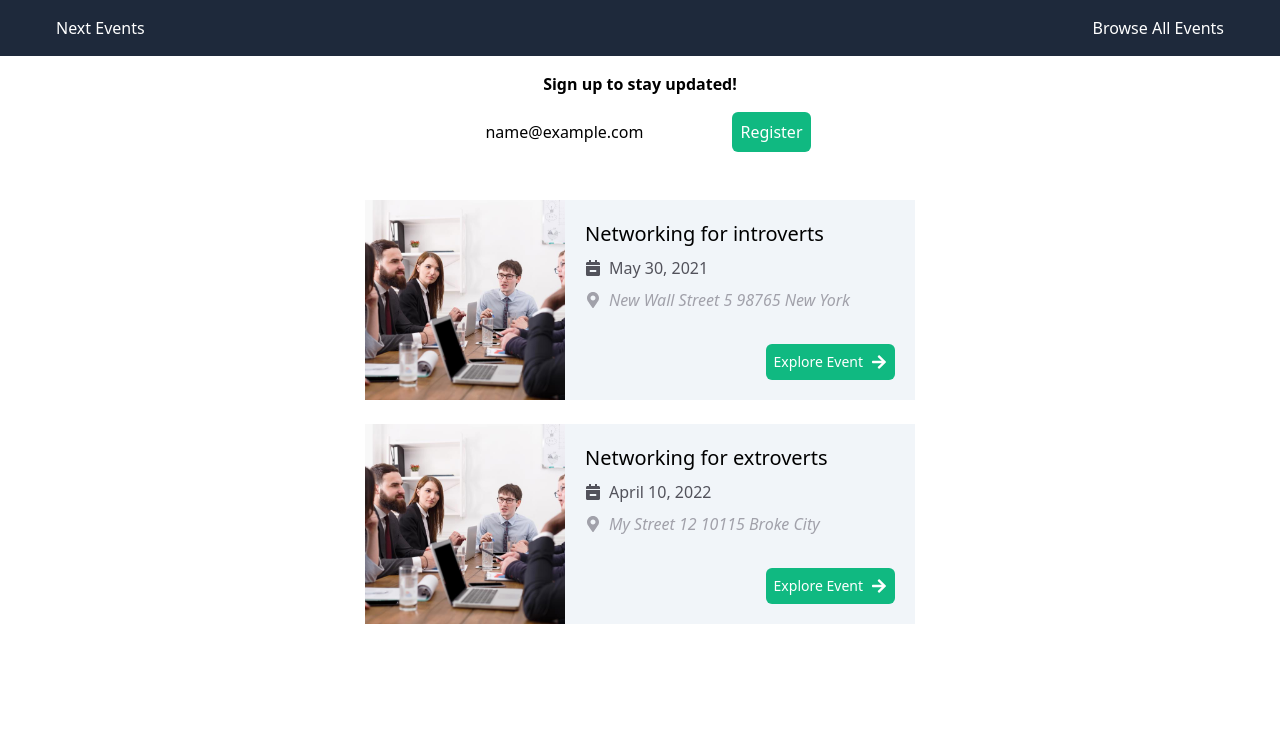
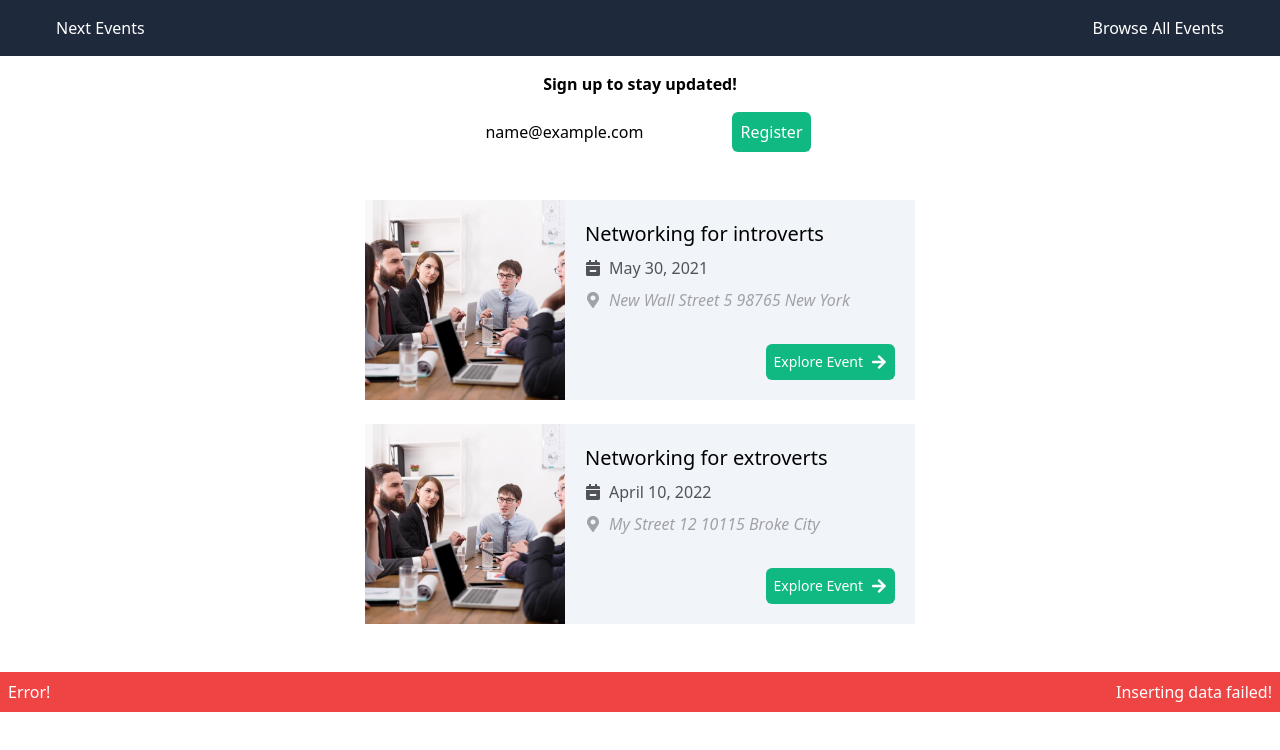
Before and after one commit to maryamrmz/Next-js, a Next.js app: page / in a window 1280 px wide. Both pictures are taken after typing "name@example.com" into the empty fields and a click on the button "Register". Shown: the top 750 px of the page. Built offline with nearby package versions, Linux system fonts and the light colour scheme; no server answers; the database is empty.

Commit message:
add `Notication` context

```diff
--- a/components/input/newsletter-registration.tsx
+++ b/components/input/newsletter-registration.tsx
@@ -1,11 +1,22 @@
-import { FormEvent, useRef, VFC } from 'react';
+import { FormEvent, useContext, useRef, VFC } from 'react';
+
+import NotificationContext from 'store/notification-context';
 
 const NewsletterRegistration: VFC = () => {
   const emailInputRef = useRef<HTMLInputElement>(null);
 
+  const notificationCtx = useContext(NotificationContext);
+
   const registrationHandler = (event: FormEvent) => {
     event.preventDefault();
+
     const enteredEmail = emailInputRef.current?.value;
+
+    notificationCtx.showNotification({
+      title: 'Signing up...',
+      message: 'Registering for newsletter.',
+      status: 'pending',
+    });
 
     fetch('/api/newsletter', {
       method: 'POST',
@@ -14,11 +25,29 @@ const NewsletterRegistration: VFC = () => {
         'Content-Type': 'application/json',
       },
     })
-      .then((response) => response.json())
-      .then((data) => console.log(data));
-    // fetch user input (state or refs)
-    // optional: validate input
-    // send valid data to API
+      .then((response) => {
+        if (response.ok) {
+          return response.json();
+        }
+
+        return response.json().then((data) => {
+          throw new Error(data.message || 'Something went wrong!');
+        });
+      })
+      .then(() => {
+        notificationCtx.showNotification({
+          title: 'Success!',
+          message: 'Successfully registered for newsletter!',
+          status: 'success',
+        });
+      })
+      .catch((error) => {
+        notificationCtx.showNotification({
+          title: 'Error!',
+          message: error.message || 'Something went wrong!',
+          status: 'error',
+        });
+      });
   };
 
   return (
--- a/components/layout/layout.tsx
+++ b/components/layout/layout.tsx
@@ -1,13 +1,26 @@
-import { FC } from 'react';
+import { FC, useContext } from 'react';
 
 import MainHeader from './main-header';
+import Notification from '../ui/notification';
+import NotificationContext from 'store/notification-context';
 
 const Layout: FC = ({ children }) => {
+  const notificationCtx = useContext(NotificationContext);
+
+  const activeNotification = notificationCtx.notification;
+
   return (
-    <div>
+    <>
       <MainHeader />
       <main>{children}</main>
-    </div>
+      {activeNotification && (
+        <Notification
+          title={activeNotification.title}
+          message={activeNotification.message}
+          status={activeNotification.status}
+        />
+      )}
+    </>
   );
 };
 
--- /dev/null
+++ b/components/ui/notification.tsx
@@ -0,0 +1,38 @@
+import { useContext, VFC } from 'react';
+
+import NotificationContext from 'store/notification-context';
+
+interface NotificationProps {
+  title: string;
+  message: string;
+  status: string;
+}
+
+const Notification: VFC<NotificationProps> = ({ message, status, title }) => {
+  const notificationCtx = useContext(NotificationContext);
+
+  let statusClasses = '';
+
+  if (status === 'success') {
+    statusClasses = 'bg-green-500';
+  }
+
+  if (status === 'error') {
+    statusClasses = 'bg-red-500';
+  }
+
+  if (status === 'pending') {
+    statusClasses = 'bg-yellow-500';
+  }
+
+  const activeClasses = `flex justify-between p-2 text-white ${statusClasses}`;
+
+  return (
+    <div className={activeClasses} onClick={notificationCtx.hideNotification}>
+      <h2>{title}</h2>
+      <p>{message}</p>
+    </div>
+  );
+};
+
+export default Notification;
--- a/pages/_app.tsx
+++ b/pages/_app.tsx
@@ -1,14 +1,26 @@
 import type { AppProps } from 'next/app';
+import Head from 'next/head';
 
 import Layout from 'components/layout/layout';
+import { NotificationContextProvider } from 'store/notification-context';
 
 import '../styles/globals.css';
 
 function MyApp({ Component, pageProps }: AppProps) {
   return (
-    <Layout>
-      <Component {...pageProps} />
-    </Layout>
+    <NotificationContextProvider>
+      <Layout>
+        <Head>
+          <title>Next Events</title>
+          <meta name="description" content="NextJS Events" />
+          <meta
+            name="viewport"
+            content="initial-scale=1.0, width=device-width"
+          />
+        </Head>
+        <Component {...pageProps} />
+      </Layout>
+    </NotificationContextProvider>
   );
 }
 
--- /dev/null
+++ b/store/notification-context.tsx
@@ -0,0 +1,60 @@
+import { createContext, useState, useEffect, FC } from 'react';
+
+type Notification =
+  | { title: string; message: string; status: string | 'success' | 'error' }
+  | undefined
+  | null;
+
+interface NotificationContextType {
+  notification: Notification;
+  showNotification: (notificationData: any) => void;
+  hideNotification: () => void;
+}
+
+const NotificationContext = createContext<NotificationContextType>({
+  notification: null, // { title, message, status }
+  showNotification: (notificationData: Notification) => {},
+  hideNotification: () => {},
+});
+
+export const NotificationContextProvider: FC = ({ children }) => {
+  const [activeNotification, setActiveNotification] = useState<Notification>();
+
+  useEffect(() => {
+    if (
+      activeNotification &&
+      (activeNotification.status === 'success' ||
+        activeNotification.status === 'error')
+    ) {
+      const timer = setTimeout(() => {
+        setActiveNotification(null);
+      }, 3000);
+
+      return () => {
+        clearTimeout(timer);
+      };
+    }
+  }, [activeNotification]);
+
+  const showNotificationHandler = (notificationData: Notification) => {
+    setActiveNotification(notificationData);
+  };
+
+  const hideNotificationHandler = () => {
+    setActiveNotification(null);
+  };
+
+  const context = {
+    notification: activeNotification,
+    showNotification: showNotificationHandler,
+    hideNotification: hideNotificationHandler,
+  };
+
+  return (
+    <NotificationContext.Provider value={context}>
+      {children}
+    </NotificationContext.Provider>
+  );
+};
+
+export default NotificationContext;
```
